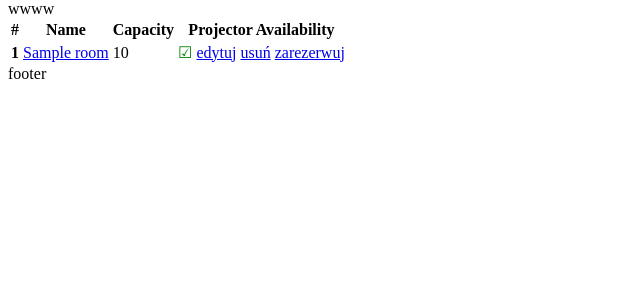
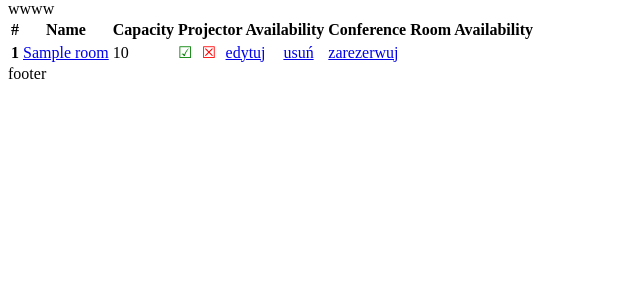
Before and after one commit to psaicho/book-a-room, a Django app: page /rooms/ in a window 1280 px wide. Shown: the part 26-326 px from the top of the page, without its empty margins (0-640 px from the left). Run offline with Django 4.2, Linux system fonts and the light colour scheme; tables that the repository leaves empty hold one stand-in row (values such as "Sample post").

Commit message:
Aktualiacja widoku rezerwacji - complete!

```diff
--- a/Book/book_a_room/models.py
+++ b/Book/book_a_room/models.py
@@ -3,15 +3,15 @@ from django.db import models
 
 # Create your models here.
 class Room(models.Model):
-    name = models.CharField(max_length=255, unique=True)
-    capacity = models.IntegerField()
+    name = models.CharField(max_length=255)
+    capacity = models.PositiveIntegerField()
     projector_availability = models.BooleanField(default=False)
 
 
 class RoomReservation(models.Model):
-    date = models.DateField(null=False)
-    room_id = models.ForeignKey(Room, on_delete=models.CASCADE, related_name='room_id')
+    room_id = models.ForeignKey(Room, on_delete=models.CASCADE)
+    date = models.DateField()
     comment = models.TextField(null=True)
 
     class Meta:
-        unique_together = ('date', 'room_id',)
+        unique_together = ('room_id', 'date',)
--- /dev/null
+++ b/Book/book_a_room/templates/reservation_list.html
@@ -0,0 +1,4 @@
+<p>List of reservation:</p>
+{% for reservation in  room.reservation_gt_today %}
+<p>{{reservation }}</p>
+{% endfor %}
--- a/Book/book_a_room/templates/reserve_room.html
+++ b/Book/book_a_room/templates/reserve_room.html
@@ -8,4 +8,5 @@
     <input value="" type="text" placeholder="Reservation date" id="comment" name="comment"><br><br>
     <input type="submit" value="Add reservation">
 </form>
+{% include "reservation_list.html" %}
 {% endblock %}
--- a/Book/book_a_room/templates/rooms.html
+++ b/Book/book_a_room/templates/rooms.html
@@ -8,6 +8,7 @@
       <th scope="col" class="col-2">Name</th>
       <th scope="col" class="col-1">Capacity</th>
       <th scope="col" class="col-5" colspan="4">Projector Availability</th>
+      <th scope="col" class="col-5" colspan="4">Conference Room Availability</th>
     </tr>
   </thead>
   <tbody>
@@ -23,6 +24,13 @@
       {% else %}
         <td class="col-2" style="color:red;">&#9746;</td>
       {% endif %}
+<!--      room availability-->
+      {% if room.reserved %}
+        <td class="col-2" style="color:green;">&#9745;</td>
+      {% else %}
+        <td class="col-2" style="color:red;">&#9746;</td>
+      {% endif %}
+<!--   end room availability   -->
       <td class="col-1">
         <a href="{% url 'modify_room' id=room.id %}/">edytuj</a>
       </td>
--- a/Book/book_a_room/urls.py
+++ b/Book/book_a_room/urls.py
@@ -2,6 +2,7 @@ from django.urls import path, re_path
 from book_a_room import views
 
 urlpatterns = [
+    path('room/<int:id>/', views.RoomDetails.as_view(), name='room_details'),
     path('room/new/', views.AddRoom.as_view(), name='add_room'),
     path('rooms/', views.AllRooms.as_view(), name='rooms'),
     path('room/delete/<int:id>/', views.DeleteRoom.as_view(), name='delete_room'),
--- a/Book/book_a_room/views.py
+++ b/Book/book_a_room/views.py
@@ -8,12 +8,15 @@ from datetime import date, datetime
 
 
 
+
 # Create your views here.
 class AddRoom(views.View):
     def get(self, request):
+        rooms = Room.objects.all()
         return render(
             request,
-            'add_room.html'
+            'add_room.html',
+            context={'room': room}
         )
 
     def post(self, request):
@@ -47,6 +50,9 @@ class AddRoom(views.View):
 class AllRooms(views.View):
     def get(self, request):
         rooms = Room.objects.all()
+        for room in rooms:
+            reservation_dates = [reservation.date for reservation in room.roomreservation_set.all()]
+            room.reserved = date.today() in reservation_dates
         return render(
             request,
             'rooms.html',
@@ -89,14 +95,32 @@ class ModifyRoom(views.View):
 
         return HttpResponseRedirect(reverse('rooms'))
 
+def room_by_id(id: int):
+    room = Room.objects.get(id=id)
+    room.reservation_gt_today \
+        = [reservation.date for reservation in
+           room.roomreservation_set.filter(date__gt=date.today())]
+    return room
+
+
+class RoomDetails(views.View):
+    def get(self,request,id):
+        # room = Room.objects.get(id=id)
+        # room.reservation_gt_today \
+        #     = [reservation.date for reservation in
+        #        room.roomreservation_set.filter(date__gt=date.today())]
+        return render(
+            request,
+            'room.html',
+            context={'room': room_by_id(id)}
+        )
+
 class ReserveRomm(views.View):
-
     def get(self, request, id):
-        room = Room.objects.get(id=id)
         return render(
             request,
             'reserve_room.html',
-            context={'room': room}
+            context={'room': room_by_id(id)}
         )
 
     def post(self, request, id):
```
Also changed, not shown: Book/book_a_room/templates/room.html (added, +7 -0 lines), Book/book_a_room/tmp.py (deleted, +0 -15 lines), Book/book_a_room/migrations/0005_alter_room_capacity.py (added), Book/book_a_room/migrations/0006_alter_roomreservation_unique_together_and_more.py (added), Book/book_a_room/migrations/0007_alter_room_name.py (added), Book/book_a_room/templates/add_room.html (line endings or trailing spaces).
